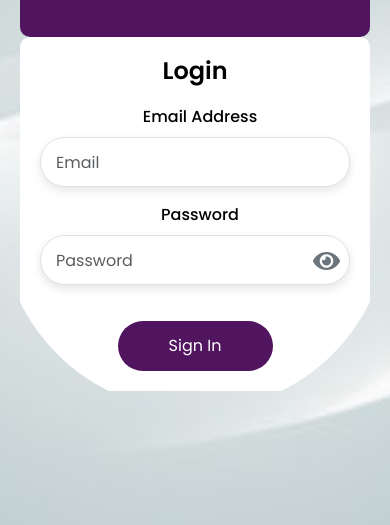
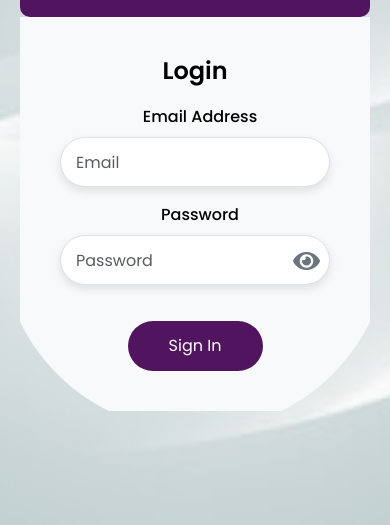
Before and after one commit to jermieo/garud, a plain HTML site: page index.html in a window 390 px wide. Shown: the part 319-844 px from the top of the page. Drawn offline with nearby package versions, Linux system fonts and the light colour scheme.

Commit message:
Add files via upload

```diff
--- a/index.html
+++ b/index.html
@@ -161,65 +161,7 @@
     font-family: 'Poppins', sans-serif;
 }
 
-/* Mobile-specific styling */
-@media (max-width: 768px) {
-    body {
-        background-color: transparent; /* No background color for mobile view */
-    }
 
-    .login-signup-container {
-        flex-direction: column;
-        position: relative;
-        padding: 20px;
-        box-shadow: none;
-        border-radius: 10px;
-        background-color: transparent; /* Remove the container background on mobile */
-    }
-
-    .login-container, .signup-container {
-        flex: 1;
-        padding: 20px;
-        width: 100%;
-        background-color: white; /* Add individual background color */
-        border-radius: 10px; /* Optional: Add a slight border-radius for cleaner look */
-    }
-
-    h3 {
-        font-size: 1.5rem;
-    }
-
-    .form-control {
-        border-radius: 30px;
-        height: 50px;
-        font-size: 1rem;
-    }
-
-    .btn-primary {
-        height: 50px;
-        font-size: 1rem;
-        border-radius: 30px;
-    }
-
-    .password-wrapper {
-        margin-bottom: 20px;
-    }
-
-    .toggle-password {
-        font-size: 1.5rem;
-        right: 10px;
-    }
-
-    img {
-        max-width: 100px;
-        margin-bottom: 10px;
-    }
-
-    .social-signup button {
-        width: 45%;
-        font-size: 0.9rem;
-        margin: 5px;
-    }
-}
 body {
     height: 100vh;
     display: flex;
```
